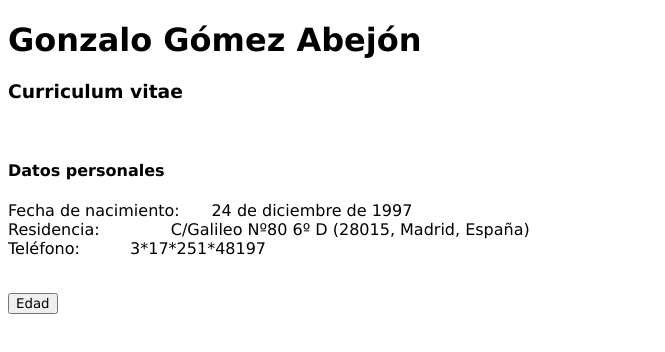
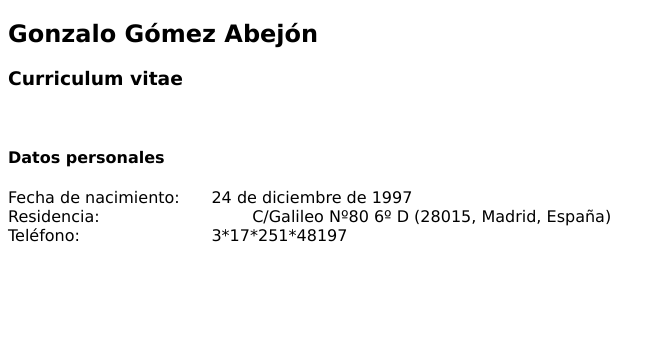
Before and after one commit to gonthalo/gonthalo.github.io, a plain HTML site: page index.html in a window 1280 px wide. Shown: the whole page, without its empty margins (0-665 px from the left). Drawn offline with Linux system fonts and the light colour scheme.

Commit message:
Update index.html

```diff
--- a/index.html
+++ b/index.html
@@ -5,18 +5,18 @@
 	</head>
 
 	<body style="font-family:verdana">
-		<h1>Gonzalo Gómez Abejón</h1>
+		<h2>Gonzalo Gómez Abejón</h2>
 		<h3>Curriculum vitae</h3>
 		<br/>
 		<h4>Datos personales</h4>
 		<pre title="datos personales" style="font-family:verdana">
 Fecha de nacimiento:	24 de diciembre de 1997
-Residencia:		C/Galileo Nº80 6º D (28015, Madrid, España)
-Teléfono:		3*17*251*48197
+Residencia:				C/Galileo Nº80 6º D (28015, Madrid, España)
+Teléfono:				3*17*251*48197
 		</pre>
-		<form>
+<!--		<form>
 			<input type="button" style="font-family:verdana" value="Edad" onclick="edad">
-		</form>
+		</form> -->
 		<script Language=Javascript>
 		function nada(){}
 		</script>
```
